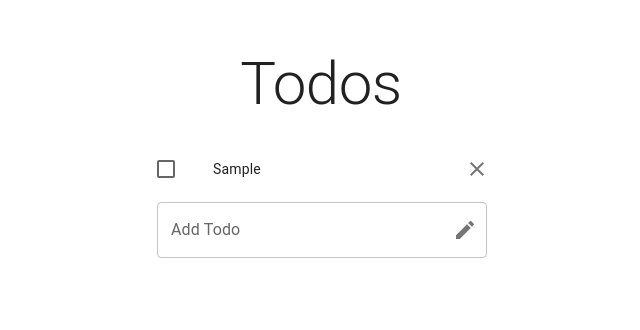
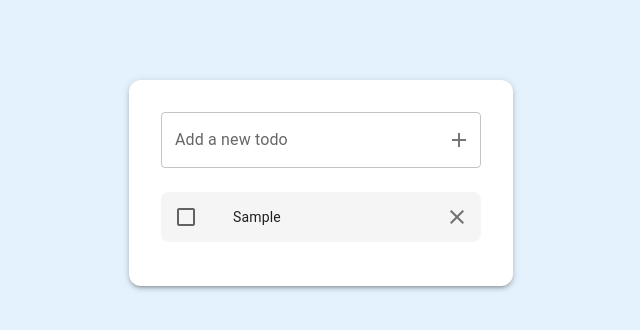
Before and after one commit to ashish0kumar/React-todos, a React (Vite) app: page / in a window 1280 px wide. Both pictures are taken after typing "Sample" into the empty fields and a click on the button "add todo". Shown: the top 330 px of the page, without its empty margins (319-959 px from the left). Built offline with nearby package versions, Linux system fonts and the light colour scheme.

Commit message:
styles: major styling done

```diff
--- a/index.html
+++ b/index.html
@@ -5,7 +5,7 @@
     <meta name="viewport" content="width=device-width, initial-scale=1.0" />
     <title>React todos</title>
   </head>
-  <body>
+  <body style="background-color: #e3f2fd;">
     <div id="root"></div>
     <script type="module" src="/src/main.jsx"></script>
   </body>
--- a/src/TodoForm.jsx
+++ b/src/TodoForm.jsx
@@ -1,6 +1,6 @@
 import { IconButton, ListItem } from "@mui/material";
 import { TextField } from "@mui/material";
-import { Create } from "@mui/icons-material";
+import { Add } from "@mui/icons-material";
 import { InputAdornment } from "@mui/material";
 import { useState } from "react";
 
@@ -21,9 +21,12 @@ export default function TodoForm({ addTodo }) {
         <ListItem>
             <form onSubmit={handleSubmit}>
                 <TextField
-                    sx={{width: 330}}
+                    sx={{
+                        width: 320,
+                        mb: 1,
+                    }}
                     id="outlined-basic"
-                    label="Add Todo"
+                    label="Add a new todo"
                     variant="outlined"
                     value={text}
                     onChange={handleChange}
@@ -31,7 +34,7 @@ export default function TodoForm({ addTodo }) {
                         endAdornment: (
                             <InputAdornment position="end">
                                 <IconButton aria-label="add todo" edge="end" type="submit">
-                                    <Create />
+                                    <Add />
                                 </IconButton>
                             </InputAdornment>
                         ),
--- a/src/TodoItem.jsx
+++ b/src/TodoItem.jsx
@@ -11,9 +11,16 @@ export default function TodoItem({ todo, remove, toggle }) {
 
     return (
         <ListItem
+            sx={{
+                width: 320,
+                backgroundColor: "#f5f5f5",
+                mx: "auto",
+                mb: 1.5,
+                borderRadius: 2
+            }}
             key={todo.id}
             secondaryAction={
-                <IconButton edge="end" aria-label="comments" onClick={remove}>
+                <IconButton edge="end" aria-label="remove" onClick={remove}>
                     <ClearIcon />
                 </IconButton>
             }
@@ -30,7 +37,10 @@ export default function TodoItem({ todo, remove, toggle }) {
                         onChange={toggle}
                     />
                 </ListItemIcon>
-                <ListItemText id={labelId} primary={todo.text} />
+                <ListItemText
+                    id={labelId}
+                    primary={todo.text}
+                />
             </ListItemButton>
         </ListItem>
     );
--- a/src/TodoList.jsx
+++ b/src/TodoList.jsx
@@ -2,7 +2,7 @@ import { useState, useEffect } from 'react';
 import List from '@mui/material/List';
 import TodoItem from './TodoItem';
 import TodoForm from './TodoForm';
-import { Box, Typography } from '@mui/material';
+import { Box } from '@mui/material';
 
 const getInitialData = () => {
     const data = JSON.parse(localStorage.getItem("todos"));
@@ -48,11 +48,18 @@ export default function TodoList() {
                 justifyContent: "center",
                 alignItems: "center",
                 flexDirection: "column",
+                width: "fit-content",
+                mx: "auto",
+                my: 10,
+                px: 2,
+                py: 3,
+                backgroundColor: "white",
+                borderRadius: 3,
+                boxShadow: 3
             }}
         >
-            <Typography variant='h2' component="h1" sx={{flexGrow: 1, mt: 6, mb: 2}}>
-                Todos
-            </Typography>
+
+            <TodoForm addTodo={addTodo} />
 
             <List sx={{ width: '100%', maxWidth: 360, bgcolor: 'background.paper' }}>
                 {todos.map(todo => (
@@ -63,8 +70,6 @@ export default function TodoList() {
                         toggle={() => toggleTodo(todo.id)}
                     />
                 ))}
-
-                <TodoForm addTodo={addTodo} />
             </List>
         </Box>
     )
```
